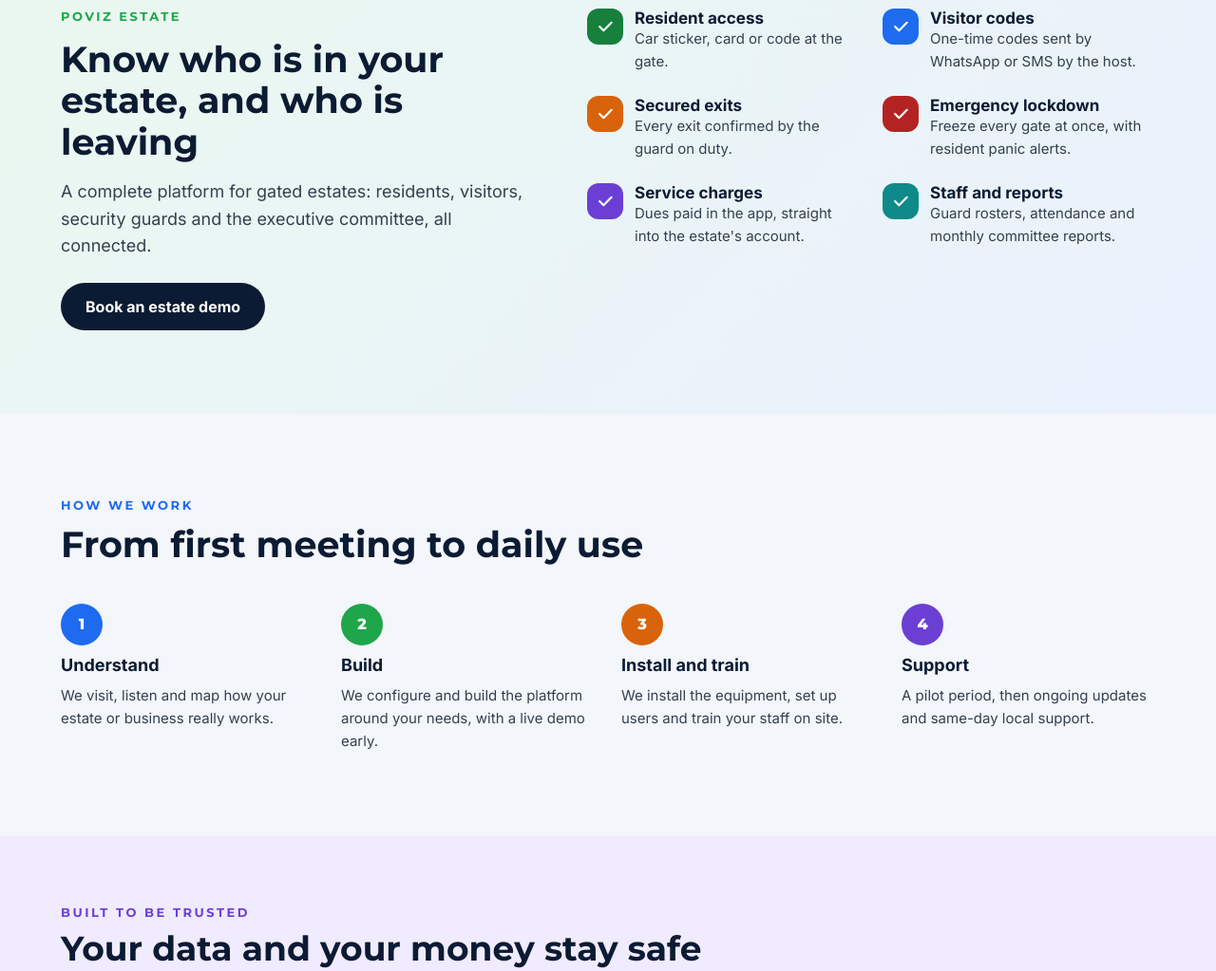
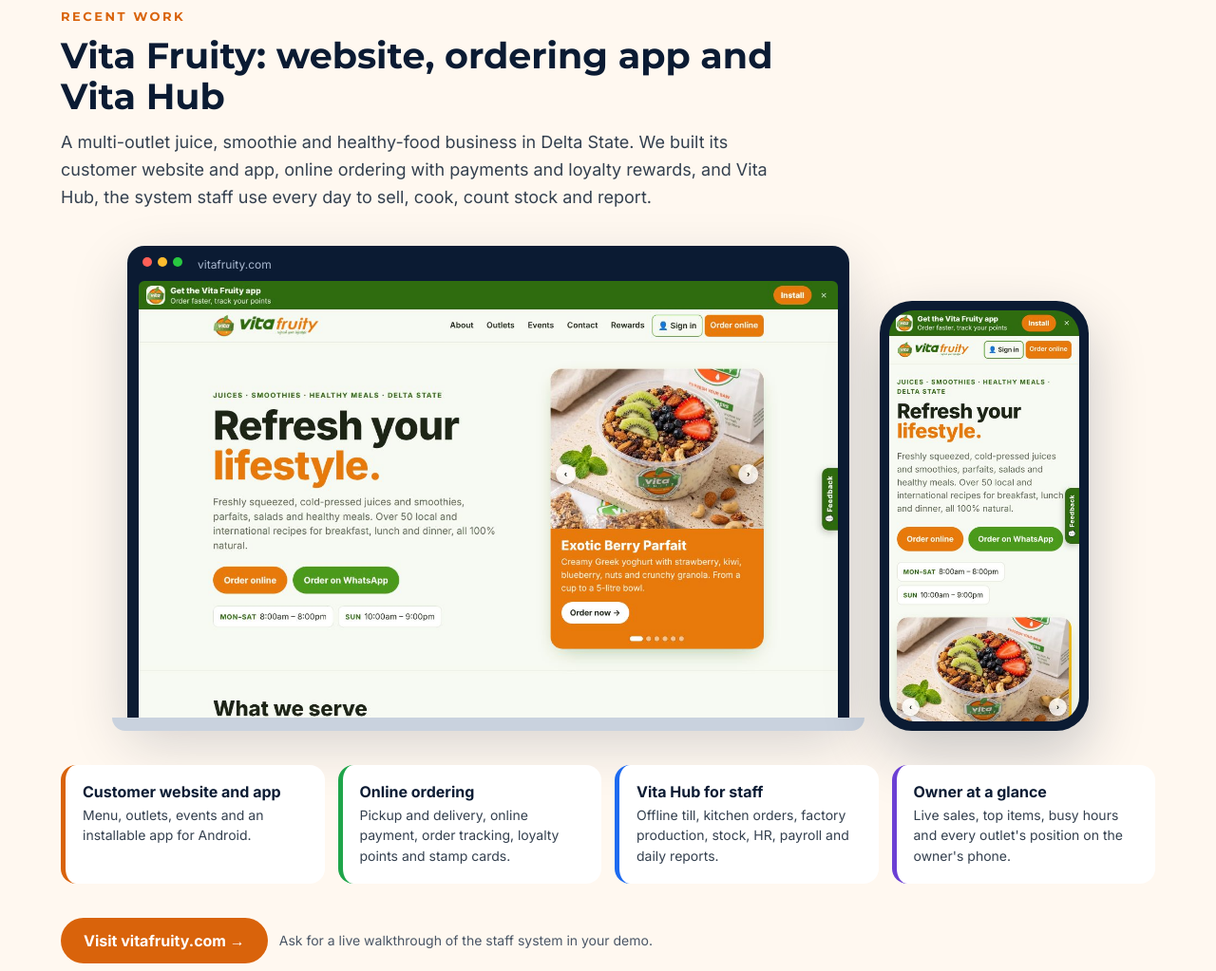
Before and after one commit to ovizandrew-tech/povizsolutions-site, a plain HTML site: page index.html in a window 1280 px wide. Shown: the part 4200-5223 px from the top of the page at 95% size. Drawn offline with Linux system fonts and the light colour scheme.

Commit message:
Recent work: Vita Fruity website, ordering app and Vita Hub
Co-Authored-By: Claude Opus 5.5 <noreply@anthropic.com>
Claude-Session: https://claude.ai/code/session_01EWpM6U7z4mwSmJVXge6f6S

```diff
--- a/index.html
+++ b/index.html
@@ -239,6 +239,32 @@ details p{margin:12px 0 0 0;font-size:15px;line-height:1.65;color:#34404F}
 </div>
 </section>
 
+<section id="work" style="background:#FFF8F0">
+<div style="max-width:1200px;margin:0 auto;padding:88px 24px;display:flex;flex-direction:column;gap:36px">
+<div style="display:flex;flex-direction:column;gap:12px;max-width:780px">
+<div style="font-family:Montserrat,Arial,sans-serif;font-weight:700;font-size:13px;letter-spacing:2.5px;color:#D9630B">RECENT WORK</div>
+<h2 style="margin:0;font-family:Montserrat,Arial,sans-serif;font-size:38px;line-height:1.15">Vita Fruity: website, ordering app and Vita Hub</h2>
+<p style="margin:0;font-size:18px;line-height:1.6;color:#34404F">A multi-outlet juice, smoothie and healthy-food business in Delta State. We built its customer website and app, online ordering with payments and loyalty rewards, and Vita Hub, the system staff use every day to sell, cook, count stock and report.</p>
+</div>
+<div style="display:flex;flex-wrap:wrap;gap:32px;align-items:flex-end;justify-content:center">
+<div style="flex:1 1 640px;max-width:760px">
+<div style="background:#0B1B33;border-radius:18px 18px 0 0;padding:12px 12px 0 12px;box-shadow:0 24px 60px rgba(11,27,51,.18)">
+<div style="display:flex;gap:6px;padding:0 4px 10px 4px"><span style="width:10px;height:10px;border-radius:5px;background:#FF5F57"></span><span style="width:10px;height:10px;border-radius:5px;background:#FEBC2E"></span><span style="width:10px;height:10px;border-radius:5px;background:#28C840"></span><span style="margin-left:10px;font-size:12px;color:#A9B8CF">vitafruity.com</span></div>
+<img src="work-vitafruity-desktop.jpg" alt="Vita Fruity website home page on a computer" width="1280" height="800" loading="lazy" style="width:100%;height:auto;display:block;border-radius:6px 6px 0 0">
+</div>
+<div style="height:14px;background:#C9D2DE;border-radius:0 0 18px 18px;margin:0 -16px"></div>
+</div>
+<div style="flex:0 0 220px">
+<div style="background:#0B1B33;border-radius:34px;padding:10px;box-shadow:0 24px 60px rgba(11,27,51,.22)">
+<img src="work-vitafruity-mobile.jpg" alt="Vita Fruity website on a phone" width="390" height="844" loading="lazy" style="width:100%;height:auto;display:block;border-radius:26px">
+</div>
+</div>
+</div>
+<div style="display:grid;grid-template-columns:repeat(auto-fit,minmax(220px,1fr));gap:14px"><div style="background:#ffffff;border-radius:16px;padding:18px;border-left:5px solid #D9630B"><div style="font-weight:800;font-size:16px;color:#0B1B33;margin-bottom:4px">Customer website and app</div><div style="font-size:14px;line-height:1.55;color:#34404F">Menu, outlets, events and an installable app for Android.</div></div><div style="background:#ffffff;border-radius:16px;padding:18px;border-left:5px solid #1FA54A"><div style="font-weight:800;font-size:16px;color:#0B1B33;margin-bottom:4px">Online ordering</div><div style="font-size:14px;line-height:1.55;color:#34404F">Pickup and delivery, online payment, order tracking, loyalty points and stamp cards.</div></div><div style="background:#ffffff;border-radius:16px;padding:18px;border-left:5px solid #1E6BF0"><div style="font-weight:800;font-size:16px;color:#0B1B33;margin-bottom:4px">Vita Hub for staff</div><div style="font-size:14px;line-height:1.55;color:#34404F">Offline till, kitchen orders, factory production, stock, HR, payroll and daily reports.</div></div><div style="background:#ffffff;border-radius:16px;padding:18px;border-left:5px solid #6B3FD4"><div style="font-weight:800;font-size:16px;color:#0B1B33;margin-bottom:4px">Owner at a glance</div><div style="font-size:14px;line-height:1.55;color:#34404F">Live sales, top items, busy hours and every outlet's position on the owner's phone.</div></div></div>
+<div style="display:flex;flex-wrap:wrap;gap:12px;align-items:center"><a href="https://vitafruity.com" target="_blank" rel="noopener" style="background:#D9630B;color:#ffffff;text-decoration:none;padding:14px 24px;border-radius:999px;font-weight:700">Visit vitafruity.com →</a><span style="font-size:14px;color:#4A5666">Ask for a live walkthrough of the staff system in your demo.</span></div>
+</div>
+</section>
+
 <section id="estates" style="background:linear-gradient(135deg,#EAF8EF 0%,#EAF1FE 100%)">
 <div style="max-width:1200px;margin:0 auto;padding:88px 24px;display:flex;flex-wrap:wrap;gap:56px;align-items:flex-start">
 <div style="flex:1 1 420px;display:flex;flex-direction:column;gap:16px">
```
Also changed, not shown: work-vitafruity-desktop.jpg (added), work-vitafruity-mobile.jpg (added).
